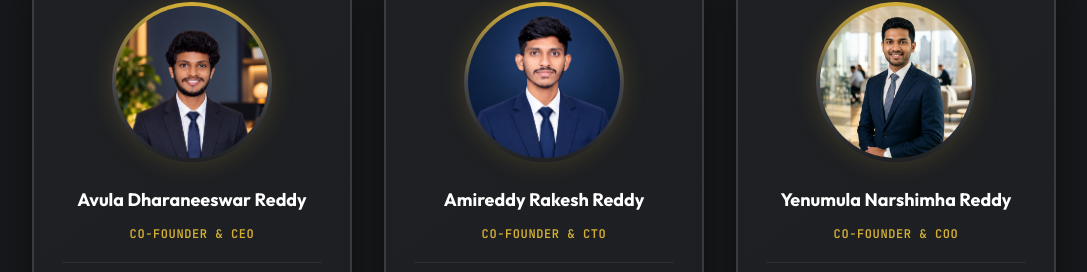
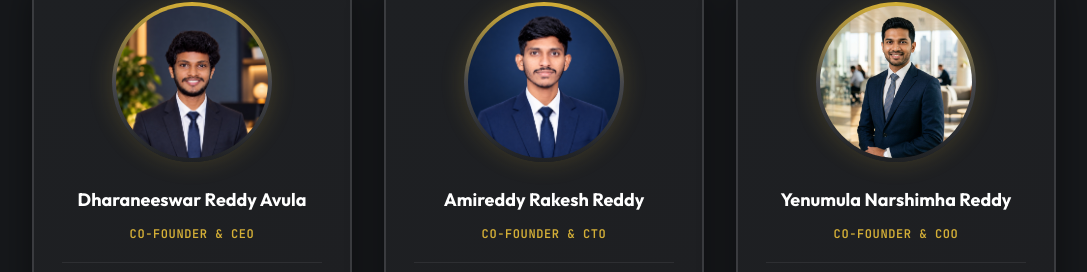
Before and after one commit to AMIREDDYRAKEY/start-up-Website, a React (Vite) app in the folder frontend/: page / in a window 1280 px wide. Shown: the part 4579-4851 px from the top of the page, without its empty margins (96-1183 px from the left). Built offline with nearby package versions, Linux system fonts and the light colour scheme; no server answers.

Commit message:
small update

```diff
--- a/frontend/src/data/siteData.js
+++ b/frontend/src/data/siteData.js
@@ -575,7 +575,7 @@ export const budgetRanges = [
 export const founders = [
   {
     id: "founder-1",
-    name: "Avula Dharaneeswar Reddy",
+    name: "Dharaneeswar Reddy Avula",
     role: "Co-Founder & CEO",
     initials: "AD",
     social: {
```
